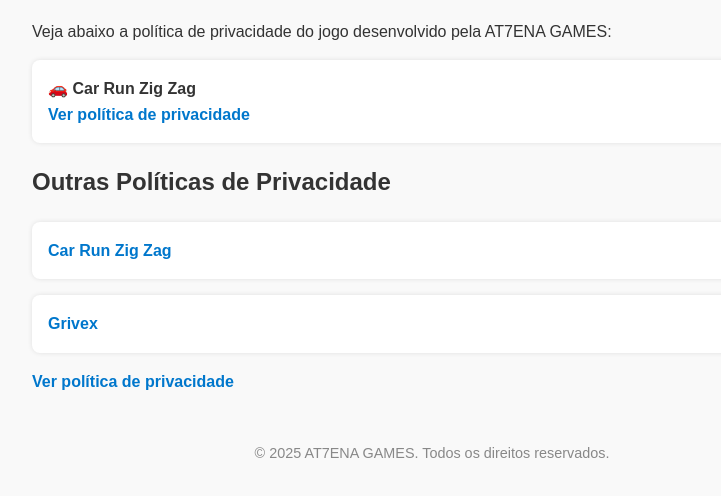
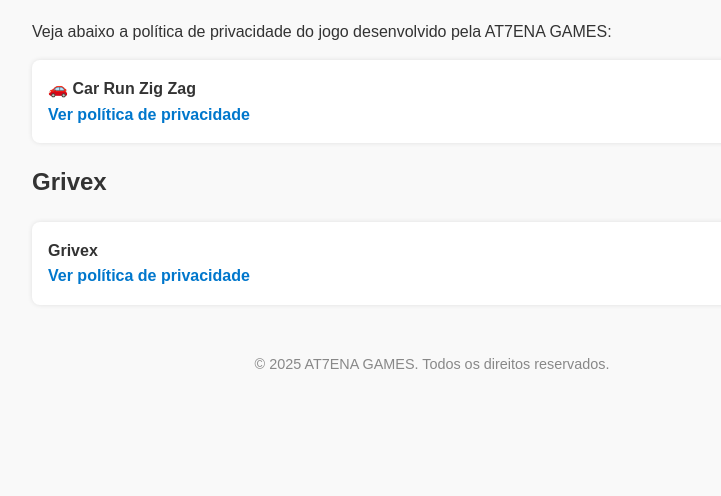
Before and after one commit to at7ena/at7ena.github.io, a plain HTML site: page politica.html in a window 1280 px wide. Shown: the part 118-614 px from the top of the page, without its empty margins (208-929 px from the left). Drawn offline with Linux system fonts and the light colour scheme.

Commit message:
Update politica.html

```diff
--- a/politica.html
+++ b/politica.html
@@ -63,11 +63,11 @@
     </li>
   </ul>
 
-  <h2>Outras Políticas de Privacidade</h2>
+  <h2>Grivex</h2>
 <ul>
-  <li><a href="car-run-zig-zag.html">Car Run Zig Zag</a></li>
-  <li><a href="grivex.html">Grivex</a></li>
-  <a href="https://at7ena.github.io/politicas/Grivex.html" target="_blank">Ver política de privacidade</a>
+  <li>
+       <strong>Grivex</strong><br>
+      <a href="https://at7ena.github.io/politicas/Grivex.html" target="_blank">Ver política de privacidade</a>
     </li>
 </ul>
 
```
